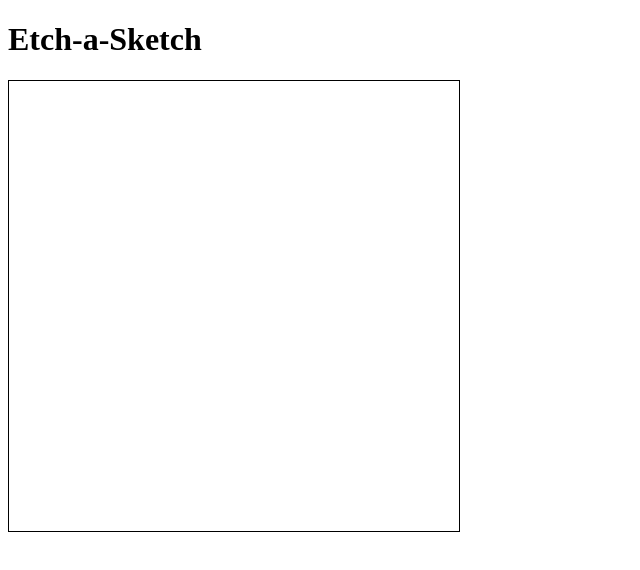
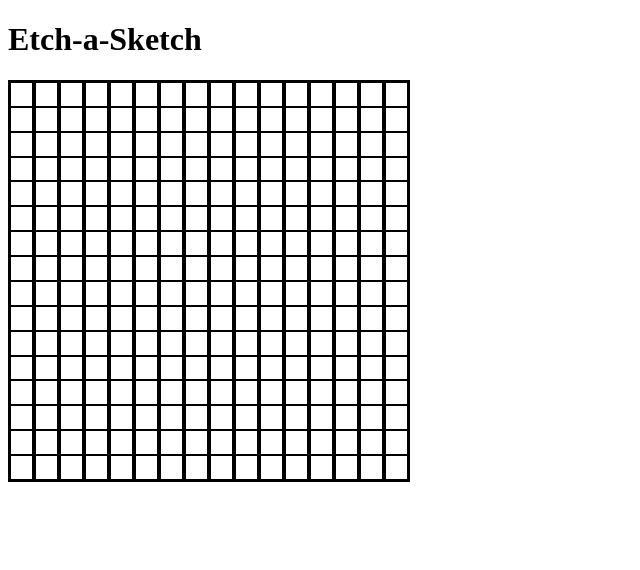
Before and after one commit to WolfBeil/odin-etch-a-sketch, a plain HTML site: page index.html in a window 1280 px wide. Shown: the whole page, without its empty margins (0-640 px from the left). Drawn offline with Linux system fonts and the light colour scheme.

Commit message:
Make functioning grid
Removed not needed lines of code in the css file.
Made it so the cells change color when one holds the left mouse button
instead of just hovering the cursor over them.

```diff
--- a/css/styles.css
+++ b/css/styles.css
@@ -1,14 +1,19 @@
 .grid {
     display: flex;
-    width: 450px;
-    height: 450px;
-    flex-wrap: wrap;
+    height: 400px;
+    width: 400px;
+}
+
+.col {
+    display: flex;
+    flex-direction: column;
+    flex: 1;
 }
 
 .cell {
     flex: 1;
 }
 
-.grid, .cell {
+.grid, .col, .cell {
     border: 1px solid black;
 }
--- a/scripts/scripts.js
+++ b/scripts/scripts.js
@@ -1,23 +1,31 @@
-const blocks = document.querySelectorAll(".second-cell").forEach(blocks => blocks.addEventListener("mouseover", () => fill(blocks)));
-
-
-function fill(block) {
-    block.style.backgroundColor = "black";
-}
-
 const grid = document.querySelector(".grid");
 
 function createGrid(squares) {
     for (let i = 0; i < squares; i++) {
-        const row = document.createElement("div");
-        row.classList = "row";
-        grid.appendChild(row);
+        const col = document.createElement("div");
+        col.classList = "col";
+        grid.appendChild(col);
         for (let j = 0; j < squares; j++) {
-            const col = document.createElement("div");
-            col.classList = "col";
-            row.appendChild(col);
+            const cell = document.createElement("div");
+            cell.classList = "cell";
+            col.appendChild(cell);
+            cell.addEventListener("mouseover", () => {
+                if (isMouseDown) {
+                    cell.style.backgroundColor = "black";
+                }
+            })
         }
     }
 }
 
-createGrid(5);
+let isMouseDown = false;
+
+document.addEventListener("mousedown", () => {
+    isMouseDown = true;
+})
+
+document.addEventListener("mouseup", () => {
+    isMouseDown = false;
+})
+
+createGrid(16);
```
